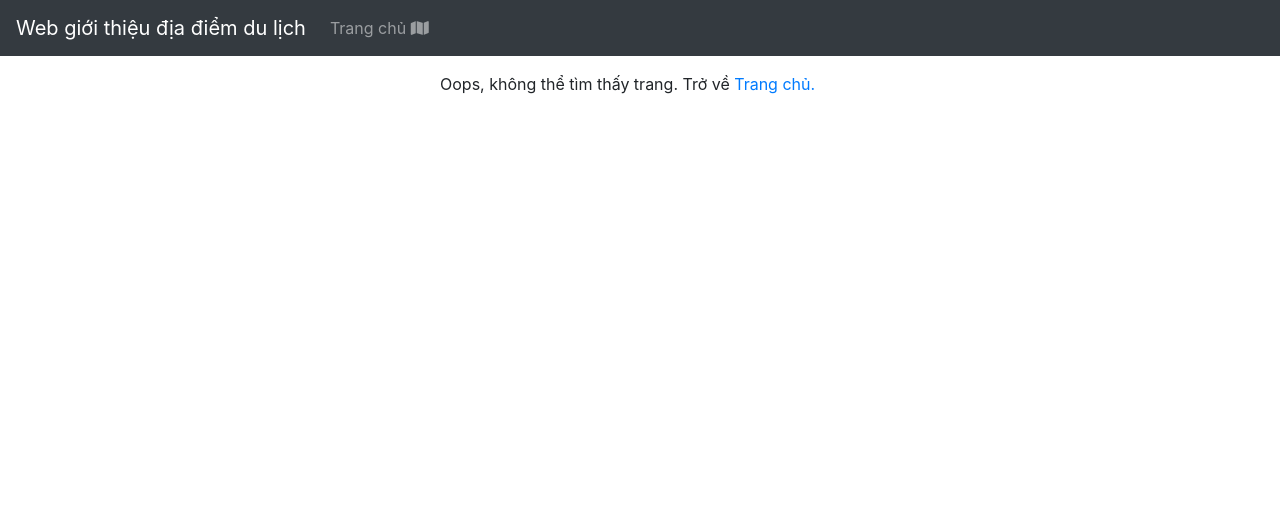
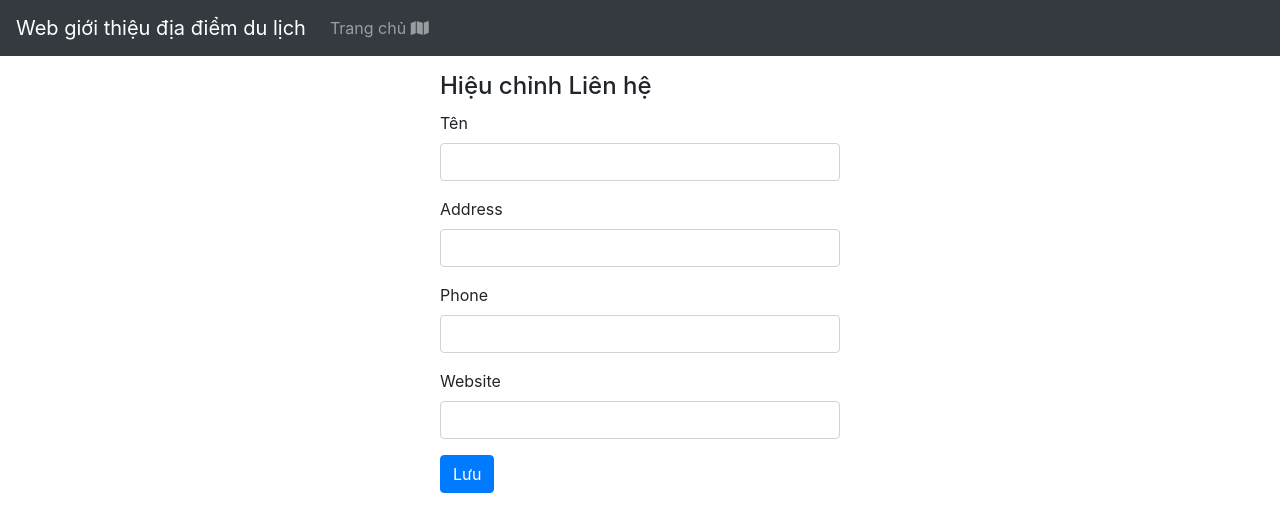
Before and after one commit to Khangb1913234/review-tourist_frontend, a Vue app: page /collaborator/add in a window 1280 px wide. Shown: the top 532 px of the page. Built offline with nearby package versions, Linux system fonts and the light colour scheme.

Commit message:
Tao trang cap nhat va them collaborator

```diff
--- a/src/components/CollaboratorDetail.vue
+++ b/src/components/CollaboratorDetail.vue
@@ -13,7 +13,7 @@ export default {
             {{ collaborator.name }}
         </div>
         <div class="p-1">
-            <strong>Vị trí:</strong>
+            <strong>Địa chỉ:</strong>
             {{ collaborator.address }}
         </div>
         <div class="p-1">
@@ -26,10 +26,3 @@ export default {
         </div>
     </div>
 </template>
-
-<style scoped>
-.imgdes {
-    width: 800px;
-    height: 680px;
-}
-</style>
--- /dev/null
+++ b/src/components/CollaboratorForm.vue
@@ -0,0 +1,109 @@
+<template>
+    <Form
+        @submit="$emit('submit:collaborator', collaboratorLocal)"
+        :validation-schema="collaboratorFormSchema"
+    >
+        <div class="form-group">
+            <label for="name">Tên</label>
+            <Field
+                name="name"
+                type="text"
+                class="form-control"
+                v-model="collaboratorLocal.name"
+            />
+            <ErrorMessage name="name" class="error-feedback" />
+        </div>
+        <div class="form-group">
+            <label for="address">Address</label>
+            <Field
+                name="address"
+                type="text"
+                class="form-control"
+                v-model="collaboratorLocal.address"
+            />
+            <ErrorMessage name="address" class="error-feedback" />
+        </div>
+        <div class="form-group">
+            <label for="phone">Phone</label>
+            <Field
+                name="phone"
+                type="text"
+                class="form-control"
+                v-model="collaboratorLocal.phone"
+            />
+            <ErrorMessage name="phone" class="error-feedback" />
+        </div>
+        <div class="form-group">
+            <label for="website">Website</label>
+            <Field
+                name="website"
+                type="tel"
+                class="form-control"
+                v-model="collaboratorLocal.website"
+            />
+            <ErrorMessage name="image" class="error-feedback" />
+        </div>
+
+        <div class="form-group">
+            <button class="btn btn-primary">Lưu</button>
+            <button
+                v-if="collaboratorLocal.id"
+                type="button"
+                class="ml-2 btn btn-danger"
+                @click="$emit('delete:collaborator', collaboratorLocal.id)"
+            >
+                Xóa
+            </button>
+        </div>
+    </Form>
+</template>
+
+<script>
+import * as yup from "yup";
+import { Form, Field, ErrorMessage } from "vee-validate";
+
+export default {
+    components: {
+        Form,
+        Field,
+        ErrorMessage,
+    },
+    emits: ["submit:collaborator", "delete:collaborator"],
+    props: {
+        collaborator: { type: Object, required: true }
+    },
+    data() {
+        const collaboratorFormSchema = yup.object().shape({
+            name: yup
+                .string()
+                .required("Tên phải có giá trị.")
+                .min(2, "Tên phải ít nhất 2 ký tự.")
+                .max(100, "Tên có nhiều nhất 100 ký tự."),
+            address: yup
+                .string()
+                .required("Địa chỉ phải có giá trị.")
+                .min(2, "Địa chỉ phải ít nhất 2 ký tự.")
+                .max(100, "Địa chỉ có nhiều nhất 100 ký tự."),
+            phone: yup
+                .string()
+                .matches(
+                    /((09|03|07|08|05)+([0-9]{8})\b)/g,
+                    "Số điện thoại không hợp lệ."
+                ),
+            website: yup
+                .string()
+                .required("Link phải có giá trị.")
+        });
+        return {
+            // Chúng ta sẽ không muốn hiệu chỉnh props, nên tạo biến cục bộ
+            //  để liên kết với các input trên form
+            collaboratorLocal: this.collaborator,
+            collaboratorFormSchema,
+        };
+    },
+};
+</script>
+
+<style scoped>
+@import "@/assets/form.css";
+</style>
--- a/src/components/InputSearch.vue
+++ b/src/components/InputSearch.vue
@@ -20,7 +20,7 @@ export default {
         <input
             type="text"
             class="form-control"
-            placeholder="Nhập tên địa điểm du lịch cần tìm"
+            placeholder="Nhập tên cần tìm"
             :value="modelValue"
             @input="updateModelValue"
             @keyup.enter="submit"
--- a/src/router/index.js
+++ b/src/router/index.js
@@ -30,6 +30,18 @@ const routes = [
         name: "collaborator",
         component: Collaborator,
     },
+    {
+        path: "/collaborator/:id",
+        name: "collaborator.edit",
+        component: () => import("@/views/CollaboratorEdit.vue"),
+        props: true // Truyền các biến trong $route.params vào làm props
+    },
+    {
+        path: "/collaborator/add",
+        name: "collaborator.add",
+        component: () => import("@/views/CollaboratorAdd.vue"),
+        props: true // Truyền các biến trong $route.params vào làm props
+    },
 ];
 
 const router = createRouter({
--- a/src/views/Collaborator.vue
+++ b/src/views/Collaborator.vue
@@ -41,7 +41,7 @@
                 <CollaboratorDetail :collaborator="activeCollaborator" />
                 <router-link
                     :to="{
-                        name: 'destination.edit',
+                        name: 'collaborator.edit',
                         params: { id: activeCollaborator.id },
                     }"
                 >
@@ -84,8 +84,8 @@ export default {
         // Chuyển các đối tượng collaborator thành chuỗi để tiện cho tìm kiếm.
         collaboratorStrings() {
             return this.collaborators.map((collaborator) => {
-                const { name, location, description, image } = collaborator;
-                return [name, location, description, image].join("");
+                const { name, address, phone, website } = collaborator;
+                return [name, address, phone, website].join("");
             });
         },
         // Trả về các collaborator có chứa thông tin cần tìm kiếm.
@@ -129,7 +129,7 @@ export default {
         },
 
         goToAddCollaborator() {
-            this.$router.push({ name: "destination.add" });
+            this.$router.push({ name: "collaborator.add" });
         },
     },
     mounted() {
--- /dev/null
+++ b/src/views/CollaboratorAdd.vue
@@ -0,0 +1,38 @@
+<template>
+    <div v-if="collaborator" class="page">
+        <h4>Hiệu chỉnh Liên hệ</h4>
+        <CollaboratorForm
+            :collaborator="collaborator"
+            @submit:collaborator="createCollaborator"
+        />
+        <p>{{ message }}</p>
+    </div>
+</template>
+
+<script>
+import CollaboratorForm from "@/components/CollaboratorForm.vue";
+import CollaboratorService from "@/services/collaborator.service";
+
+export default {
+    components: {
+        CollaboratorForm,
+    },
+    data() {
+        return {
+            collaborator: {},
+            message: "",
+        };
+    },
+    methods: {
+
+        async createCollaborator(data) {
+            try {
+                await CollaboratorService.create(data);
+                this.message = "Cộng tác viên được thêm thành công.";
+            } catch (error) {
+                console.log(error);
+            }
+        },
+    },
+};
+</script>
--- /dev/null
+++ b/src/views/CollaboratorEdit.vue
@@ -0,0 +1,73 @@
+<template>
+    <div v-if="collaborator" class="page">
+        <h4>Hiệu chỉnh địa điểm</h4>
+        <CollaboratorForm
+            :collaborator="collaborator"
+            @submit:collaborator="updateCollaborator"
+            @delete:collaborator="deleteCollaborator"
+        />
+        <p>{{ message }}</p>
+    </div>
+</template>
+
+<script>
+import CollaboratorForm from "@/components/CollaboratorForm.vue";
+import CollaboratorService from "@/services/collaborator.service";
+
+export default {
+    components: {
+        CollaboratorForm,
+    },
+    props: {
+        id: { type: String, required: true },
+    },
+    data() {
+        return {
+            collaborator: null,
+            message: "",
+        };
+    },
+    methods: {
+        async getCollaborator(id) {
+            try {
+                this.collaborator = await CollaboratorService.get(id);
+            } catch (error) {
+                console.log(error);
+                // Chuyển sang trang NotFound đồng thời giữ cho URL không đổi
+                this.$router.push({
+                    name: "notfound",
+                    params: {
+                        pathMatch: this.$route.path.split("/").slice(1)
+                    },
+                    query: this.$route.query,
+                    hash: this.$route.hash,
+                });
+            }
+        },
+
+        async updateCollaborator(data) {
+            try {
+                await CollaboratorService.update(this.collaborator.id, data);
+                this.message = "Cộng tác viên được cập nhật thành công.";
+            } catch (error) {
+                console.log(error);
+            }
+        },
+
+        async deleteCollaborator() {
+            if (confirm("Bạn muốn xóa cộng tác viên này?")) {
+                try {
+                    await CollaboratorService.delete(this.collaborator.id);
+                    this.$router.push({ name: "collaborator" });
+                } catch (error) {
+                    console.log(error);
+                }
+            }
+        },
+    },
+    created() {
+        this.getCollaborator(this.id);
+        this.message = "";
+    },
+};
+</script>
--- a/src/views/DestinationAdd.vue
+++ b/src/views/DestinationAdd.vue
@@ -28,7 +28,7 @@ export default {
         async createDestination(data) {
             try {
                 await DestinationService.create(data);
-                this.message = "Liên hệ được thêm thành công.";
+                this.message = "Địa điểm được thêm thành công.";
             } catch (error) {
                 console.log(error);
             }
```
